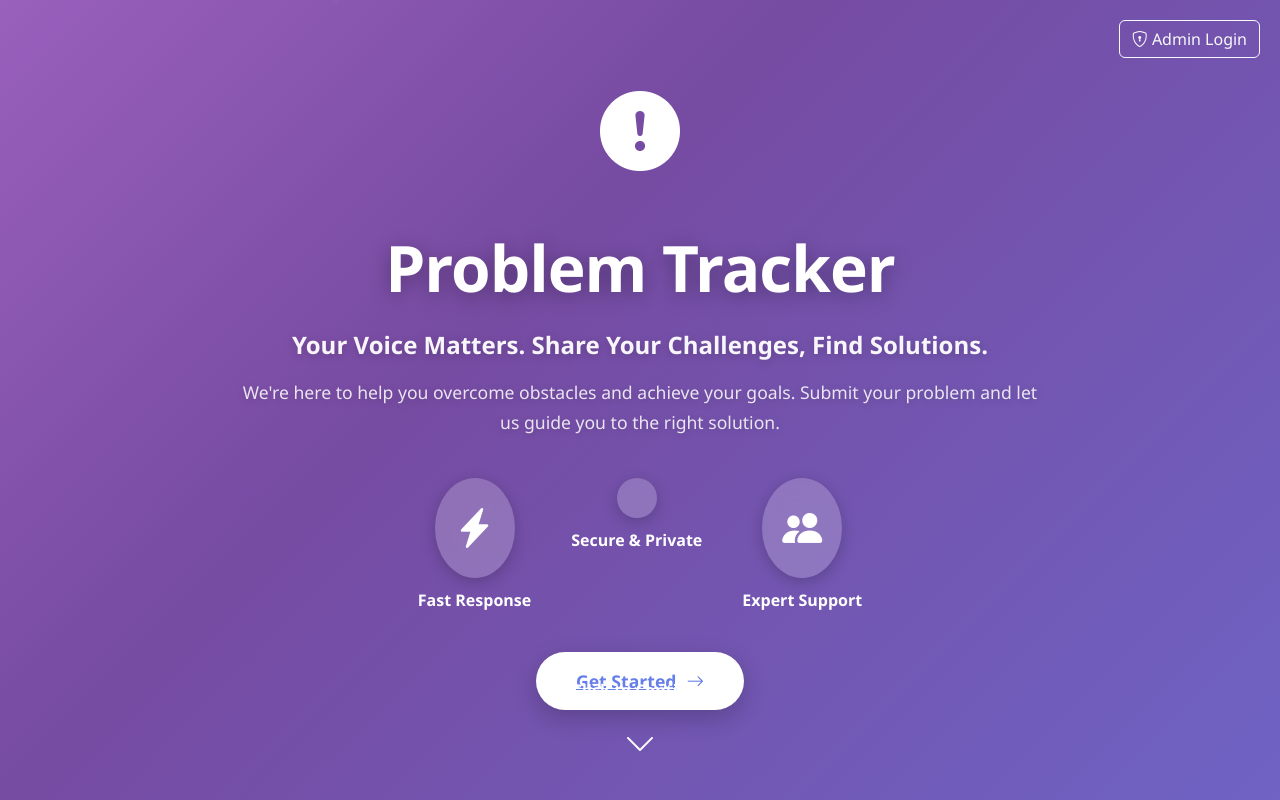
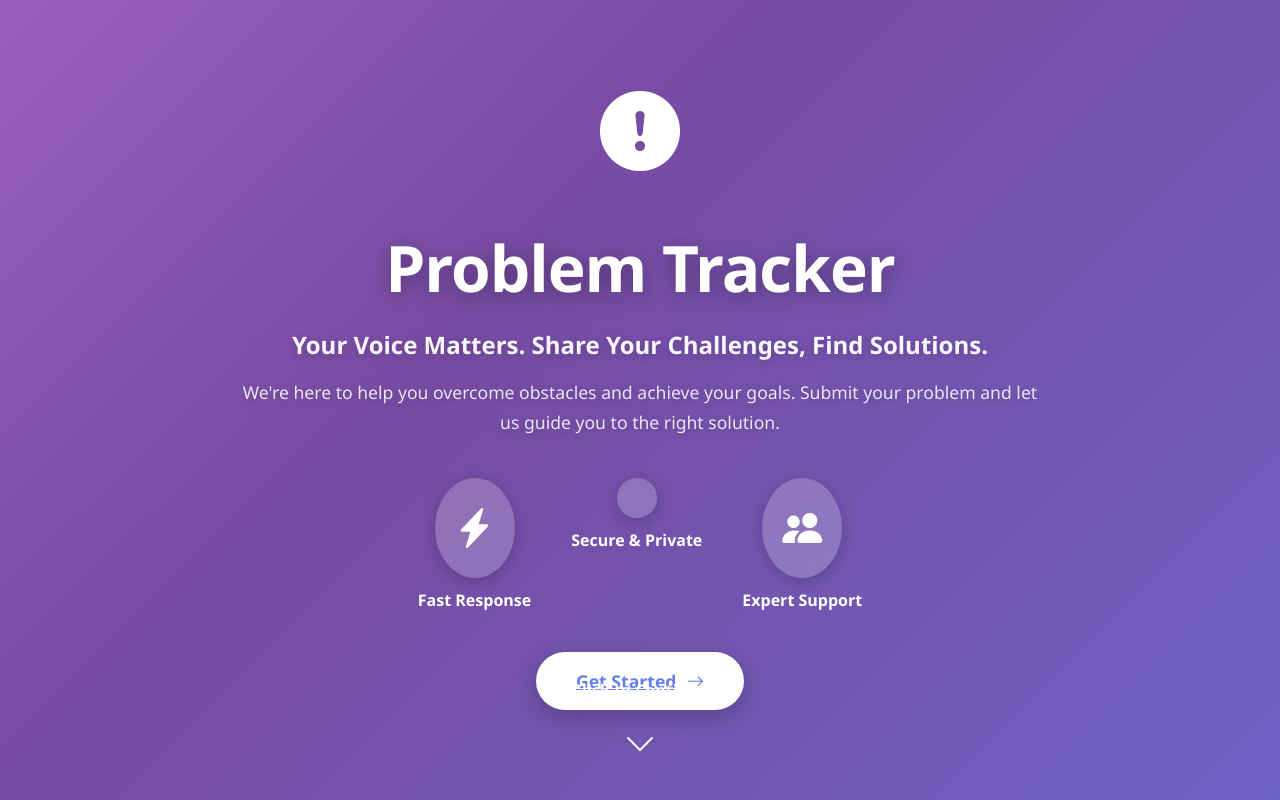
Before and after one commit to Black179/problems, a website: page frontend/index.html in a window 1280 px wide. Drawn offline with nearby package versions, Linux system fonts and the light colour scheme.

Commit message:
Removing admin login in index page

```diff
--- a/frontend/index.html
+++ b/frontend/index.html
@@ -11,13 +11,6 @@
 <body>
     <!-- Animated Particles Background -->
     <div class="particles" id="particles"></div>
-
-    <!-- Admin Login Link -->
-    <div style="position: fixed; top: 20px; right: 20px; z-index: 100;">
-        <a href="login.html" class="btn btn-outline-light">
-            <i class="bi bi-shield-lock"></i> Admin Login
-        </a>
-    </div>
 
     <!-- Welcome Landing Section -->
     <section class="welcome-section" id="welcomeSection">
```
